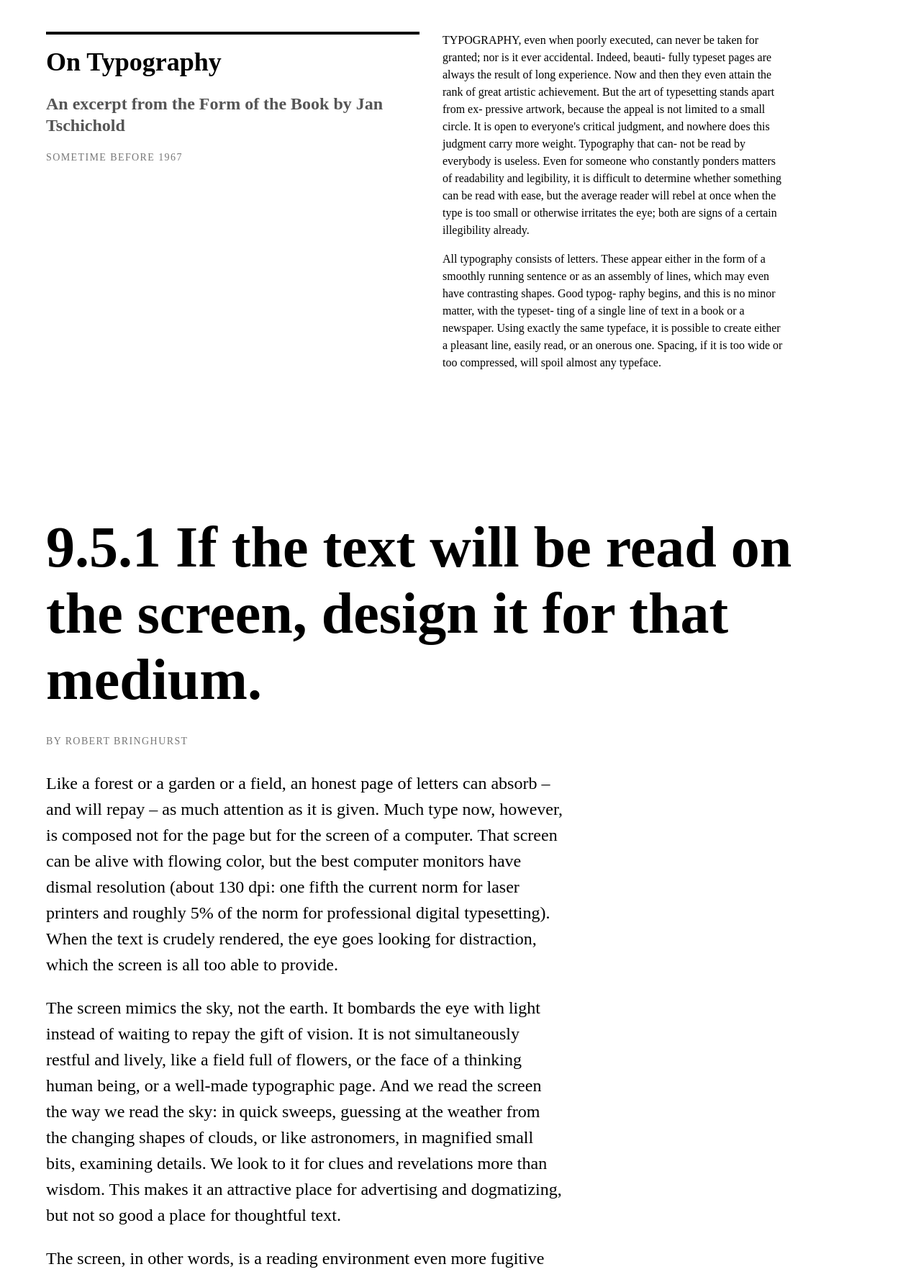
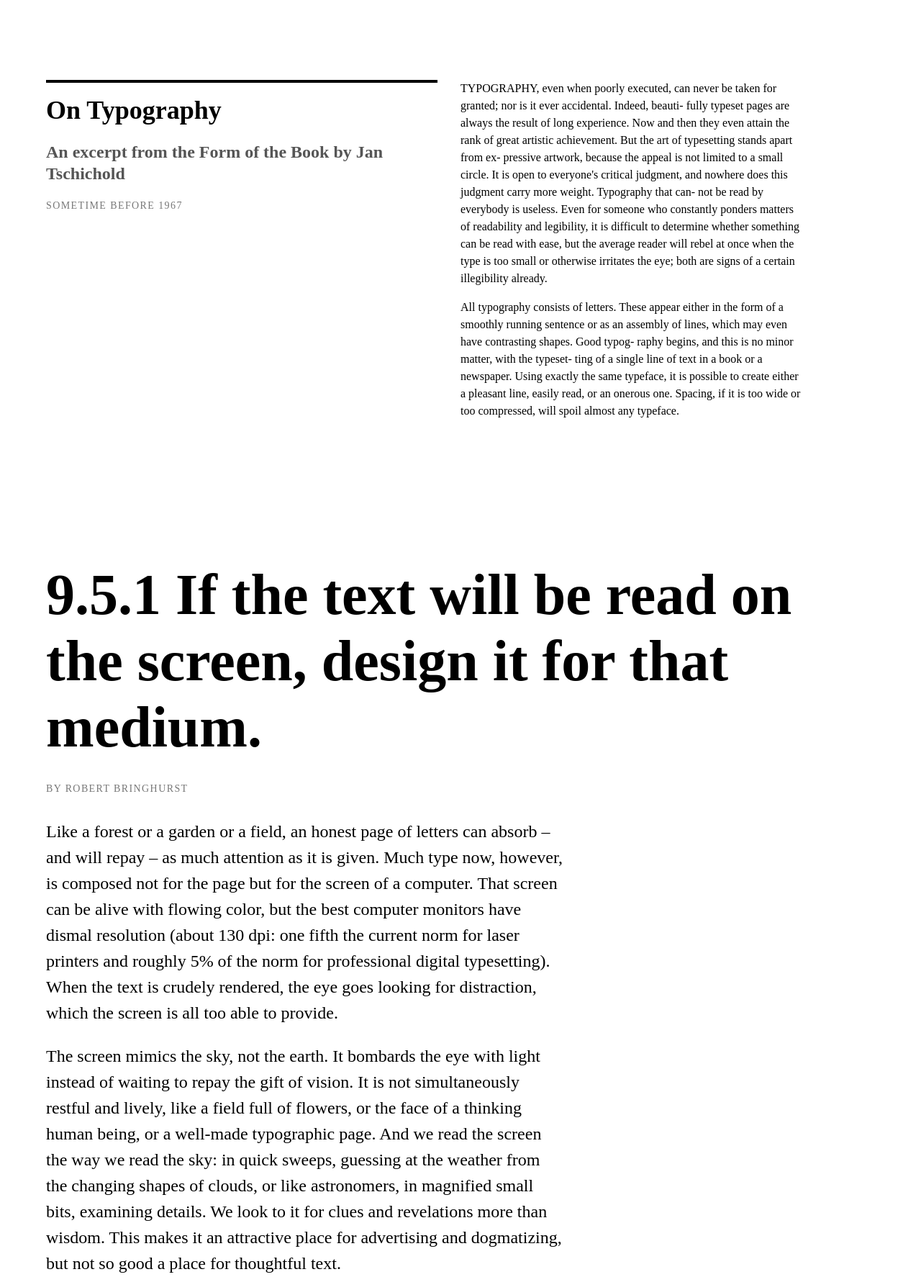
Before and after one commit to InoreNeronI/ed.17, a PHP site: template app/view/sample.html.twig in a window 1280 px wide. Shown: the part 4726-6500 px from the top of the page at 72% size. Run offline with PHP 8.4, Linux system fonts and the light colour scheme; the template is opened without the code that fills it, so the values that code supplies are empty; some libraries are stand-ins or nearby versions.

Commit message:
Sin limite de ancho en el layout.

```diff
--- a/app/view/layout.html.twig
+++ b/app/view/layout.html.twig
@@ -5,10 +5,10 @@
 
         <link rel="stylesheet" href="./vendor/tachyons/css/tachyons.min.css" type="text/css" />
         <link rel="stylesheet" href="./vendor/font-awesome/css/font-awesome.min.css" type="text/css" />
-        {#<link rel="stylesheet" href="{{ asset('css/main.css') }}" type="text/css" />#}
+        {#<link rel="stylesheet" href="{{ asset('css/main.css') }}" type="text/css" />
         <style type="text/css">
-            html, body { min-width: 370px; max-width: 1230px; }
-        </style>
+            html, body { min-width: 370px; }
+        </style>#}
     </head>
     <body>
         {% block content %}{% endblock %}
```
